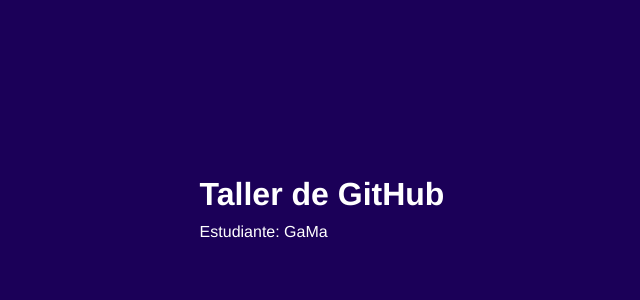
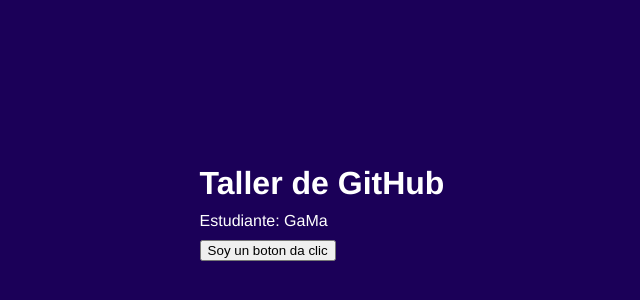
Before and after one commit to JairGaMa/TallerGitHub2025, a plain HTML site: page index.html in a window 1280 px wide. Shown: the part 192-492 px from the top of the page, without its empty margins (318-958 px from the left). Drawn offline with Linux system fonts and the light colour scheme.

Commit message:
Se agrego un boton a la pagina principal

```diff
--- a/index.html
+++ b/index.html
@@ -10,6 +10,7 @@
     <div class="container">
         <h1>Taller de GitHub</h1>
         <p>Estudiante: GaMa</p>
+        <button>Soy un boton da clic</button>
     </div>
 </body>
 </html>
```
